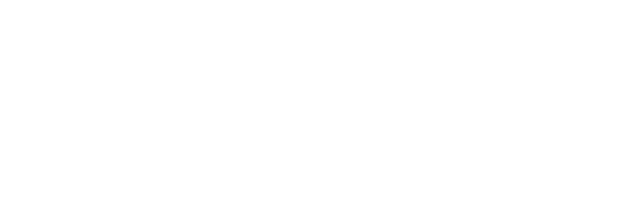
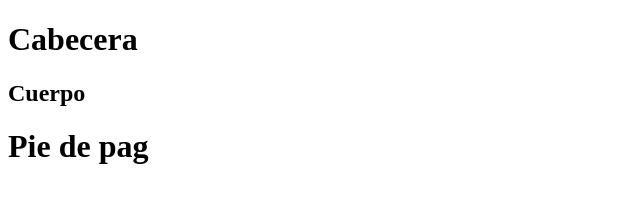
Before and after one commit to JuanCamilo9915/Maquetacion_Paginas_Web, a plain HTML site: page index.html in a window 1280 px wide. Shown: the whole page, without its empty margins (0-640 px from the left). Drawn offline with Linux system fonts and the light colour scheme.

Commit message:
Estructura Completa de una Pagina Web

```diff
--- a/index.html
+++ b/index.html
@@ -4,15 +4,23 @@
     <!---Estos compomentes corresponden a los metadatos del documento HTML-->
     <meta charset="UTF-8">
     <meta name="viewport" content="width=device-width, initial-scale=1.0">
-    <title>Document</title><!---Corresponde al titulo del documento que aparece en la pestaña del navegador-->
+    <title>Login</title><!---Corresponde al titulo del documento que aparece en la pestaña del navegador-->
 </head>
 
 <body><!---Corresponde al cuerpo del documento HTML-->
 
     <header><!--Es la cabecera o cabezote de la pagina WEB-->
-
+        <h1>Cabecera</h1>
     </header>
-
+<!----------------------------------------------------------------------------------------------------------------------------------------------->
+    <section><!--Es el cuerpo y/o contenido principal de la pagina WEB-->
+        <h1>Cuerpo</h1>
+    </section>
+<!----------------------------------------------------------------------------------------------------------------------------------------------->
+    <footer><!--Es el pie de pagina de la pagina WEB-->
+        <h1>Pie de pag</h1>
+    </footer>
+<!----------------------------------------------------------------------------------------------------------------------------------------------->
 </body>
 
 </html>
```
